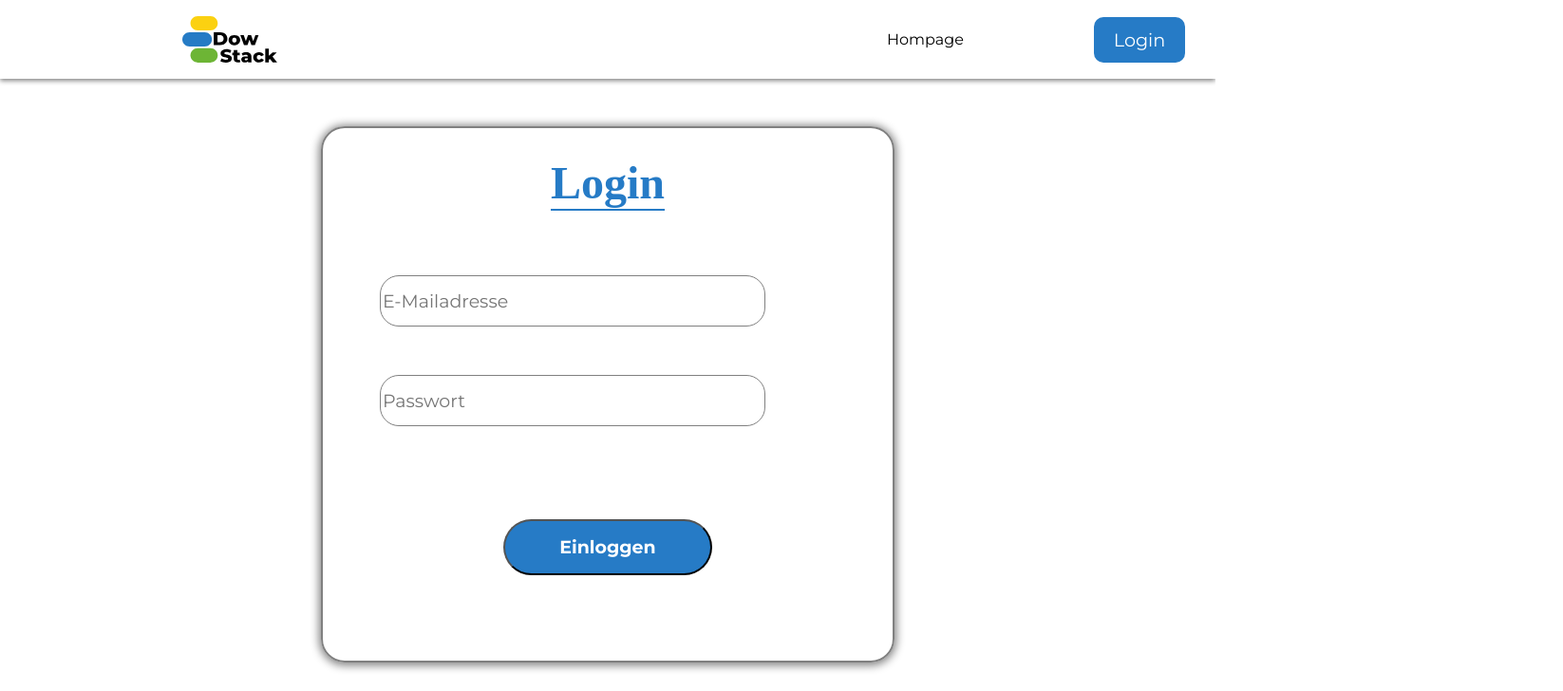
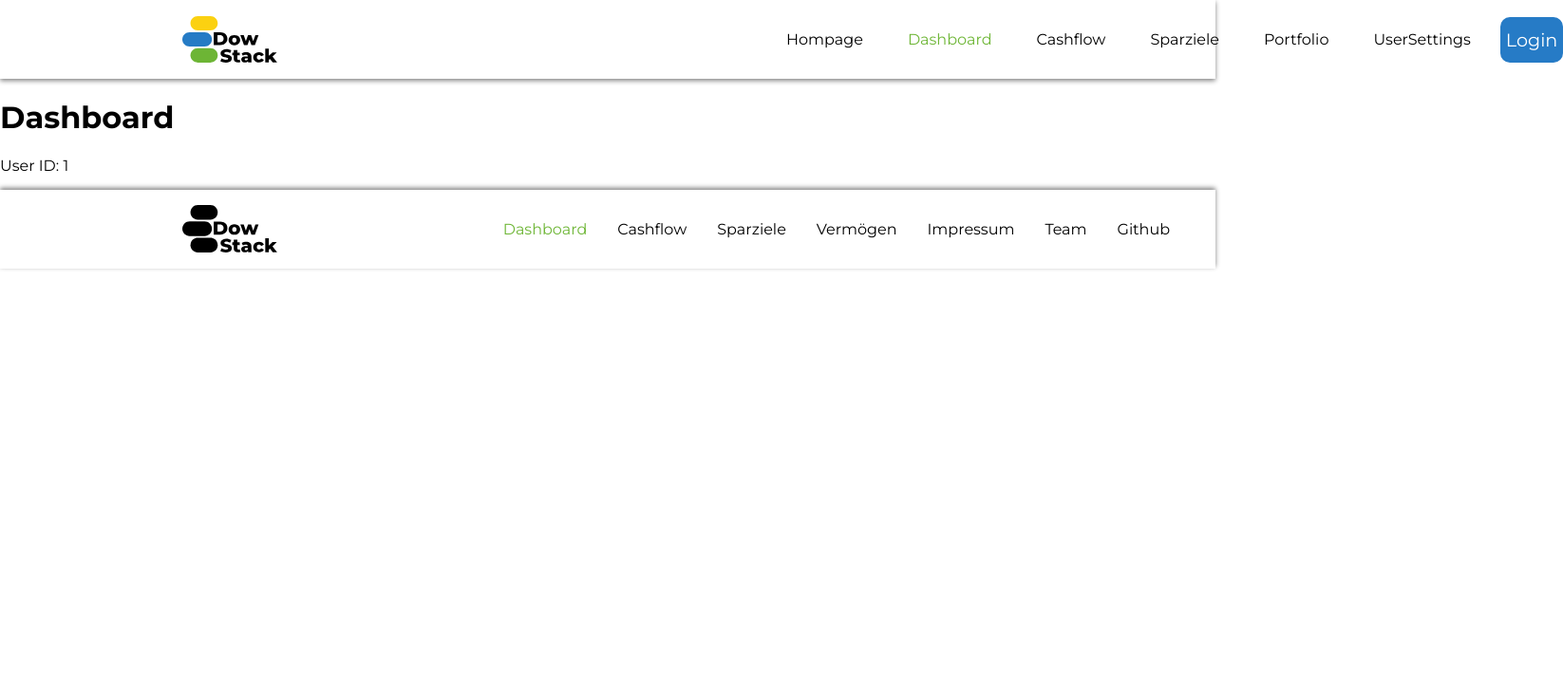
Before and after one commit to RickWebdev90/frontend-dowstack, a React (Vite) app: page /dashboard in a window 1280 px wide. Before the commit this address led to /login. Shown: the top 728 px of the page at 95% size, 1646 px wide, since content can reach past the window. Built offline with nearby package versions, Linux system fonts and the light colour scheme; sample sign-in values are in the browser's storage.

Commit message:
sessionstorage auth

```diff
--- a/src/App/components/Header/Header.jsx
+++ b/src/App/components/Header/Header.jsx
@@ -5,7 +5,7 @@ import headerLogo from "../../assets/logo/DowStack_Logo_Color.svg";
 import { useUserContext } from '../../hooks/UserContext.jsx';
 
 export default function Header() {
-  const { user } = useUserContext();
+  const auth = sessionStorage.getItem("userid")
 
   return (
     <header>
@@ -15,7 +15,7 @@ export default function Header() {
           <NavLink to="/" style={({ isActive }) => ({ color: isActive ? "#6EB636" : "black" })}>
             <li className="nav-header-item">Hompage</li>
           </NavLink>
-          {user ? <UserNavigation /> : null}
+          {auth ? <UserNavigation /> : null}
         </ul>
         <button><Link to="/login">Login</Link></button>
       </nav>
--- a/src/App/components/Router/ProtectedRoutes.jsx
+++ b/src/App/components/Router/ProtectedRoutes.jsx
@@ -1,11 +1,10 @@
 import React from 'react';
 import { Navigate, Outlet } from 'react-router-dom';
-import { useUserContext } from '../../hooks/userContext.jsx';
 
 export default function ProtectedRoutes() {
-  const { user } = useUserContext();
+  const auth = sessionStorage.getItem("userid")
 
-  if (user === null) {
+  if (auth === null) {
     return <Navigate to="/login" />;
   }
 
--- a/src/App/components/dashboard/dashboard.jsx
+++ b/src/App/components/dashboard/dashboard.jsx
@@ -2,12 +2,12 @@ import React from 'react';
 import { useUserContext } from '../../hooks/userContext';
 
 export default function Dashboard() {
-  const { user } = useUserContext();
-  console.log("userid:",user)
+  const auth = sessionStorage.getItem("userid")
+  console.log("userid:",auth)
   return (
     <div>
       <h1>Dashboard</h1>
-      {user && <p>User ID: {user._id}</p>}
+      {auth && <p>User ID: {auth}</p>}
     </div>
   );
 }
--- a/src/App/components/user/Usersettings/usersettings.jsx
+++ b/src/App/components/user/Usersettings/usersettings.jsx
@@ -6,6 +6,7 @@ import { useUserContext } from "../../../hooks/userContext";
 export default function Usersettings() {
   const [action, setAction] = useState(true);
   const { user } = useUserContext();
+
 
   const config = {
     method: "GET",
--- a/src/App/components/user/loginpage.jsx
+++ b/src/App/components/user/loginpage.jsx
@@ -8,7 +8,7 @@ export default function Loginpage() {
   const emailRef = useRef();
   const passwordRef = useRef();
   const navigate = useNavigate();
-  const { setUser } = useUserContext();
+  const { user, setUser } = useUserContext();
 
   function handleChange() {
     const data = { email: emailRef.current.value, password: passwordRef.current.value };
@@ -39,6 +39,10 @@ export default function Loginpage() {
         setSuccessMsg(true);
         setUser(data._id);
         navigate("/dashboard");
+
+        const auth = data._id;
+    sessionStorage.setItem("userid", JSON.stringify(auth))
+
       } else if (data.resCode === 1) {
         console.log("Benutzer nicht gefunden");
         setUser(null);
@@ -48,6 +52,7 @@ export default function Loginpage() {
       console.log("Login fehlgeschlagen", err);
       setUser(null);
     }
+
   }
 
   return (
```
